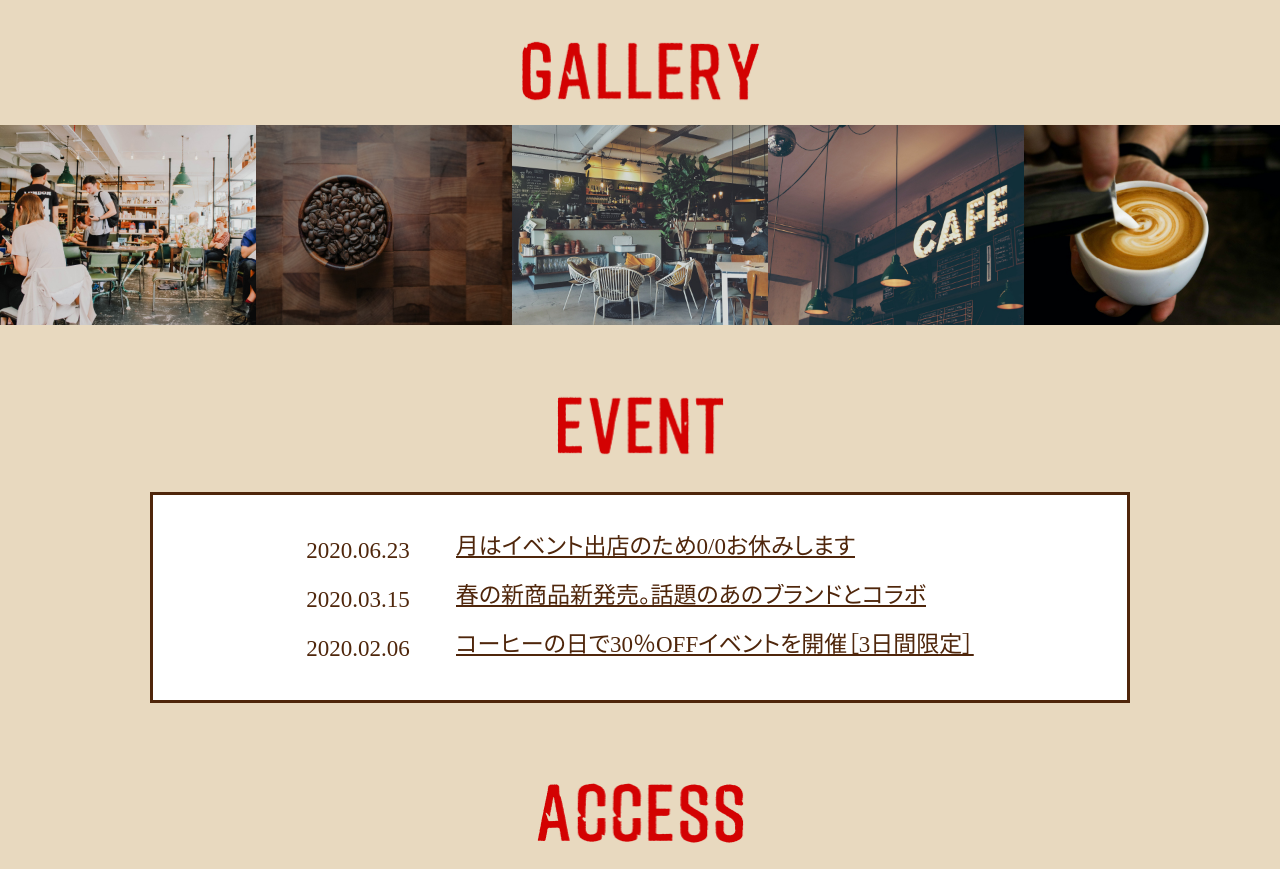
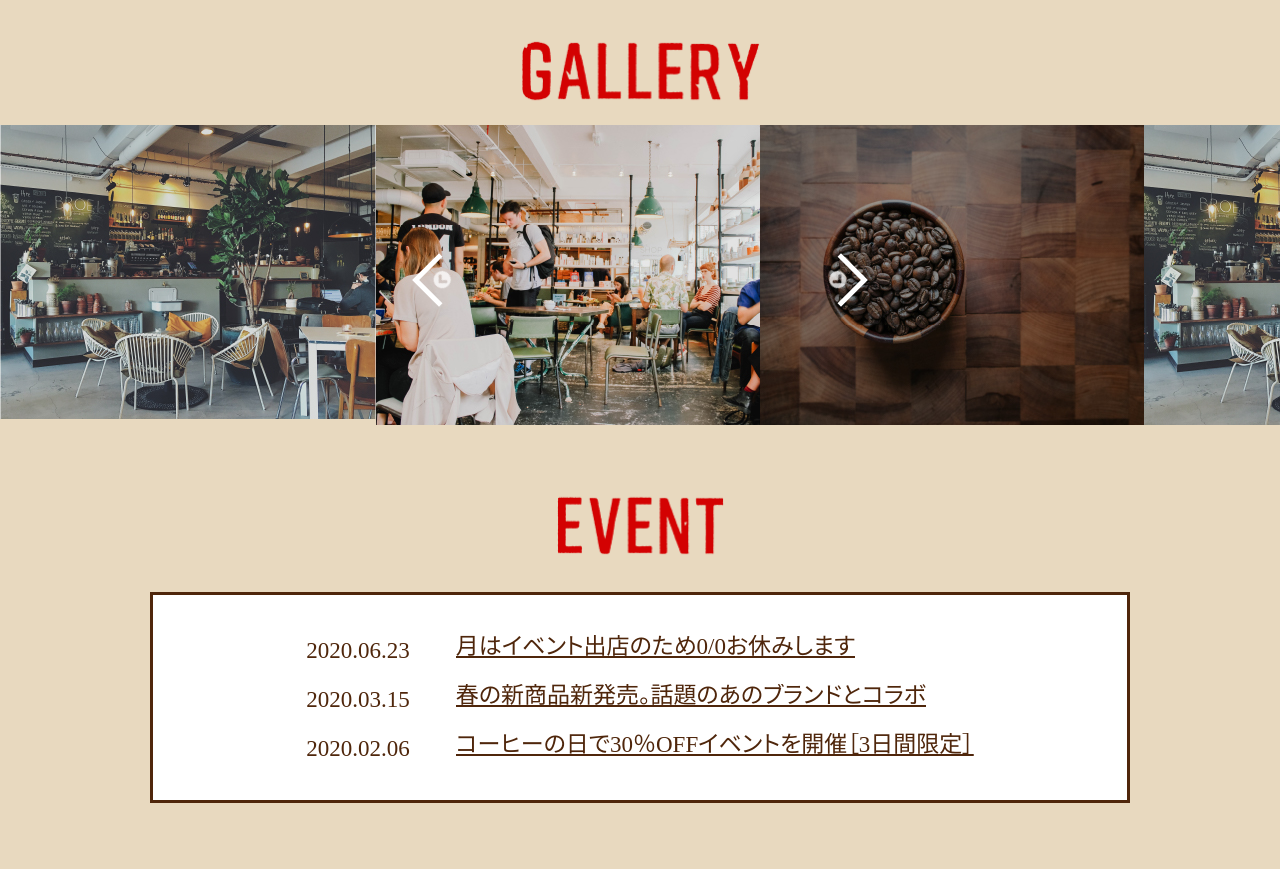
Before and after one commit to kawamura-design/dezasuta_, a plain HTML site: page codingkadai4-cafe_kawamura/index.html in a window 1280 px wide. Shown: the part 2080-2949 px from the top of the page. Drawn offline with nearby package versions, Linux system fonts and the light colour scheme.

Commit message:
galleryスライダー

```diff
--- a/codingkadai4-cafe_kawamura/css/style.css
+++ b/codingkadai4-cafe_kawamura/css/style.css
@@ -505,6 +505,9 @@ small {
     .menu_item {
         width: 100%;
     }
+    .menu_item img {
+        width: 100%;
+    }
     .menu_item h3 {
         font-size: 40px;
         margin: -13px 9px 17px;
@@ -520,6 +523,10 @@ small {
     }
 
     .gallery ul {
+        display: block;
+    }
+
+    .gallery ul li img {
         width: 100%;
     }
 
@@ -593,3 +600,24 @@ small {
 .slick-dots li.slick-active button:before {
     color: #fff;
 }
+.slick-arrow {
+    z-index: 1000;
+}
+.slick-next {
+    top: 136px;
+    right: 420px;
+    width: 38px;
+    height: 38px;
+    border-top: 5px solid #fff;
+    border-right: 5px solid #fff;
+    transform: rotate(45deg);
+}
+.slick-prev {
+    top: 136px;
+    left: 420px;
+    width: 38px;
+    height: 38px;
+    border-top: 5px solid #fff;
+    border-left: 5px solid #fff;
+    transform: rotate(-45deg);
+}
--- a/codingkadai4-cafe_kawamura/index.html
+++ b/codingkadai4-cafe_kawamura/index.html
@@ -123,6 +123,7 @@
                 <li><img class="pcimg" src="images/pc_gallary_03-100.jpg" alt="店内2"></li>
                 <li><img class="pcimg" src="images/pc_gallary_02-100.jpg" alt="CAFE"></li>
                 <li><img class="pcimg" src="images/pc_gallary_01-100.jpg" alt="コーヒー"></li>
+                <li><img class="pcimg" src="images/pc_gallary_05-100.jpg" alt="店内"></li>
                 <li><img class="spimg" src="images/mobile_gallery-100.jpg" alt="店内2">
                 </li>
             </ul>
@@ -187,8 +188,14 @@
                 dots: true,
                 // スライダーの下にスライダーの丸点をつける
                 arrows: false,
-
             });
+            $('.gallery ul').slick({
+                arrows: true,
+                // これなくても矢印出るのはなぜか。
+                speed: 1000,
+                slidesToScroll: 1,
+                variableWidth: true,
+            })
         });
     </script>
 </body>
```
